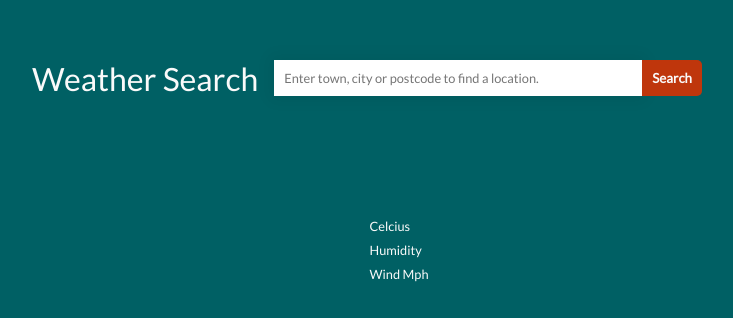
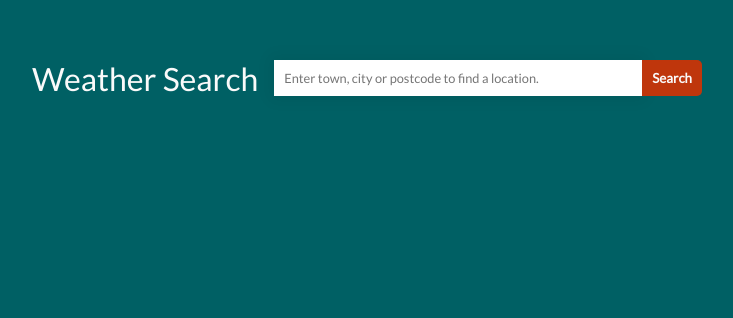
Before and after one commit to FraserACoutts/WeatherApp, a React (Create React App) app: page / in a window 1280 px wide. Shown: the part 162-480 px from the top of the page, without its empty margins (273-1006 px from the left). Built offline with nearby package versions, Linux system fonts and the light colour scheme.

Commit message:
Conditionaly rendered the output of the weather. Doing some minor tweeks to the css

```diff
--- a/src/components/CurrentTemp.js
+++ b/src/components/CurrentTemp.js
@@ -2,9 +2,6 @@ import React from 'react';
 import './CurrentTemp.css';
 
 const CurrentTemp = ({ current, location, forecasts, date }) => {
-
-    console.log(current);
-
     const image = forecasts.map((forecast) => {
         return (
             <div>
@@ -23,9 +20,9 @@ const CurrentTemp = ({ current, location, forecasts, date }) => {
             <div className="weather-details">
                 <div>{image[0]}</div>
                 <div className="current-details">
-                    <p>{current.temp_c} Celcius</p>
-                    <p>{current.humidity} Humidity</p>
-                    <p>{current.wind_mph} Wind Mph</p>
+                    {current.temp_c && <p>{current.temp_c} Celcius</p>}
+                    {current.humidity && <p>{current.humidity} Humidity</p>}
+                    {current.wind_mph && <p>{current.wind_mph} Wind Mph</p>}
                 </div>
 
             </div>
```
